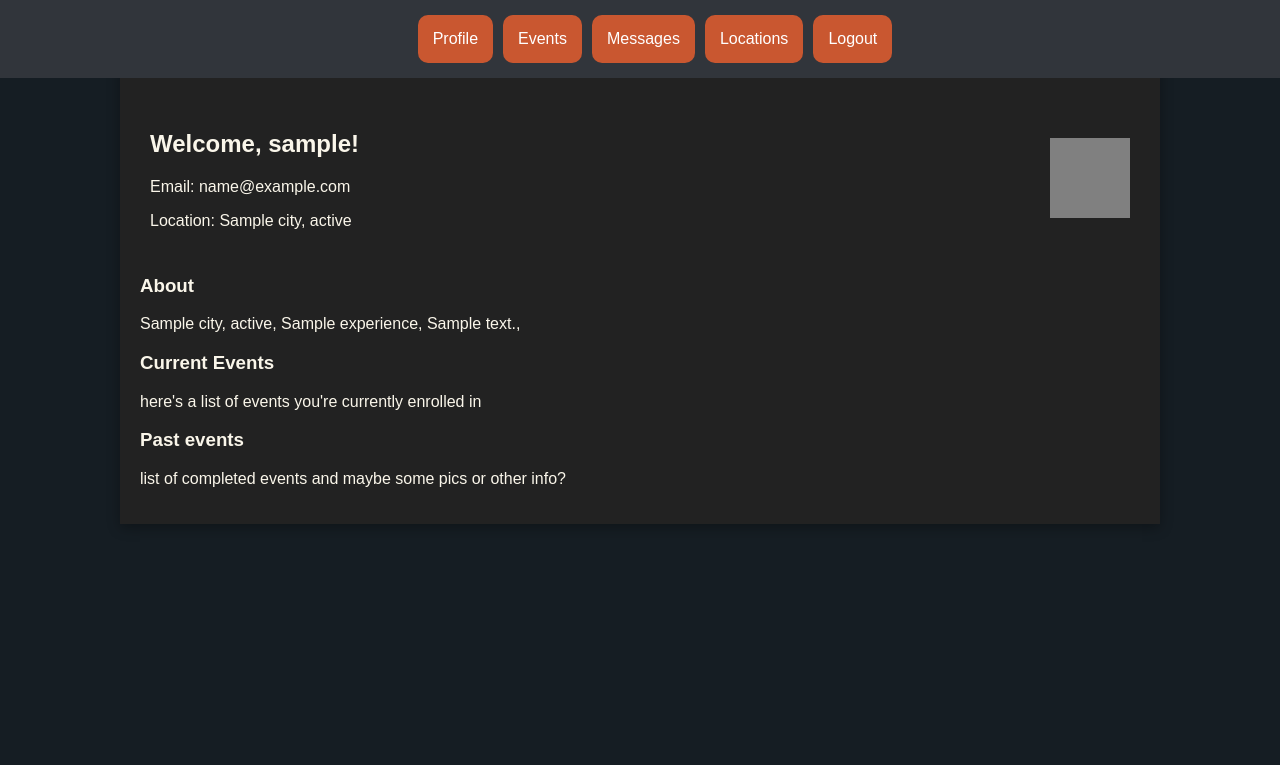
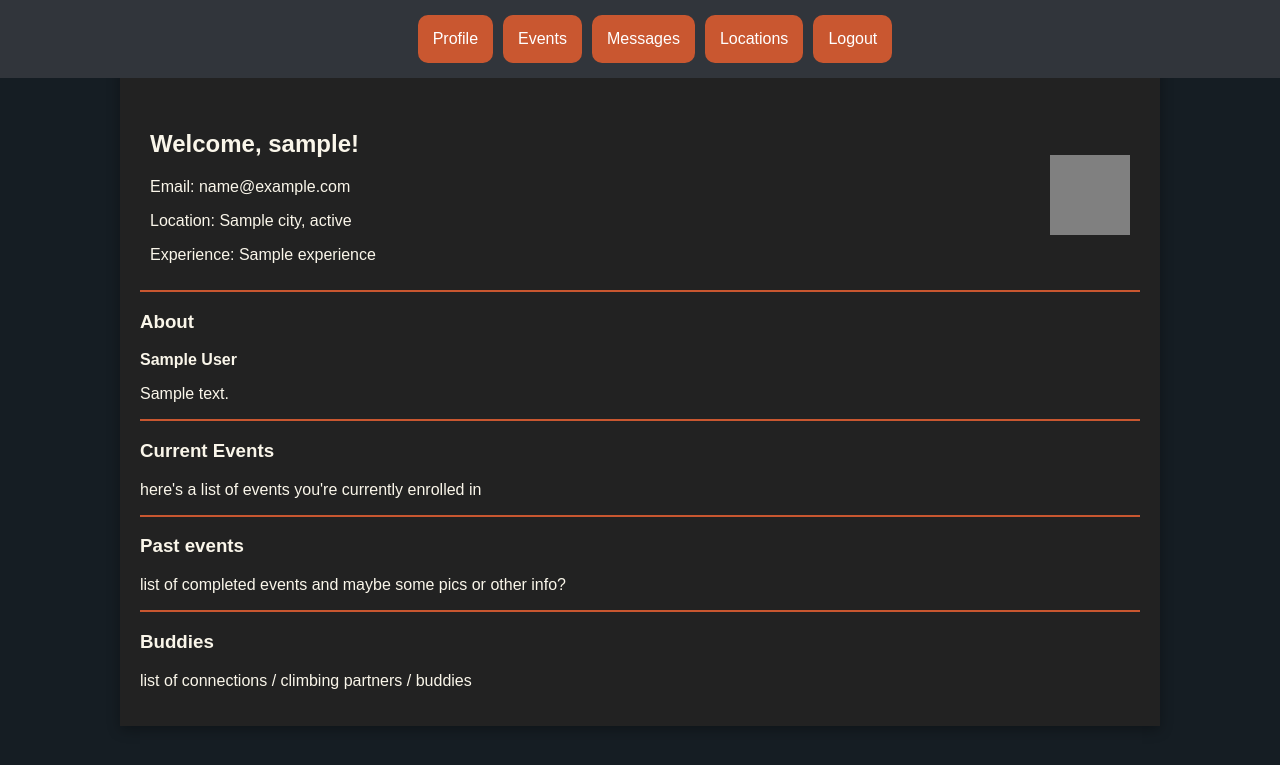
Before and after one commit to avery-mr/burndownForWhat, a Flask app: page /profile in a window 1280 px wide. Shown: the top 765 px of the page. Run offline with Flask 3, Linux system fonts and the light colour scheme; the visitor is signed in with stand-in values (Sample User, id 1); a database or web service that is not in the repository returns one stand-in record (values such as "Sample title"); some libraries are stand-ins or nearby versions.

Commit message:
updated login page to show error if user not found. Updated styling on profile

```diff
--- a/app/app.py
+++ b/app/app.py
@@ -111,7 +111,7 @@ def login():
             session['username'] = username
             return redirect(url_for('profile'))
         else:
-            error = "Username not found"
+            error = "User does not exist"
             return render_template('login.html', error=error)
 
     return render_template('login.html')
@@ -136,7 +136,7 @@ def profile():
         cur.close()
         conn.close()
         if records:
-            return render_template('profile.html', username=username, email=email, state=state, city=city, experience=experience, bio=bio)
+            return render_template('profile.html', username=username, fname=fname, lname=lname, email=email, state=state, city=city, experience=experience, bio=bio)
         return "User not found", 404
     except Exception as e:
         return f"Error selecting User: {str(e)}", 500
--- a/app/static/css/style.css
+++ b/app/static/css/style.css
@@ -61,6 +61,12 @@ body {
     margin-bottom: 10px;
 }
 
+.login-error {
+    color: red;
+    margin-bottom: 15px;
+    font-weight: bold;
+}
+
 .login-form input {
     box-sizing: border-box;
     width: 55%;
@@ -121,6 +127,11 @@ a {
     width: 80px;
     height: 80px;
     background-color: gray;
+}
+
+.profile-section {
+    border-top: 2px solid #C95730;
+
 }
 
 .event-page-container {
--- a/app/templates/login.html
+++ b/app/templates/login.html
@@ -9,7 +9,11 @@
     <body>
         <div class="login-container">
             <img src="static/img/belayBuddy_logo_temp_01.svg" alt ="Belay Buddy Logo" class="logo">
-
+            {% if error %}
+                <div class="login-error">
+                    {{ error }}
+                </div>
+            {% endif %}
             <form class="login-form" method="post">
                 <input type="text" id="username" name="username" placeholder="User Name" required>
                 <button type="submit">Log In</button>
--- a/app/templates/profile.html
+++ b/app/templates/profile.html
@@ -7,6 +7,7 @@
             <h2>Welcome, {{ username }}!</h2>
             <p>Email: {{ email }}</p>
             <p>Location: {{ city }}, {{ state }}</p>
+            <p>Experience: {{ experience }}</p>
 
         </div>
         <div class="profile-pic"></div>
@@ -14,7 +15,8 @@
 
     <div class="profile-section">
         <h3>About</h3>
-        <p>{{city}}, {{state}}, {{experience}}, {{bio}},</p>
+        <p><strong>{{ fname }} {{ lname }}</strong></p>
+        <p>{{ bio }}</p>
     </div>
 
     <div class="profile-section">
@@ -26,5 +28,9 @@
         <h3>Past events</h3>
         <p>list of completed events and maybe some pics or other info?</p>
     </div>
+    <div class="profile-section">
+        <h3>Buddies</h3>
+        <p>list of connections / climbing partners / buddies</p>
+    </div>
 </div>
 {% endblock %}
```
